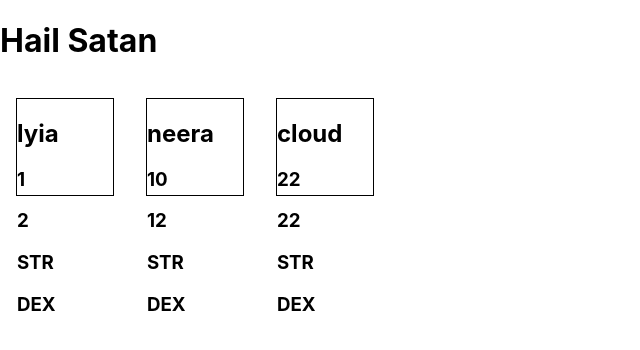
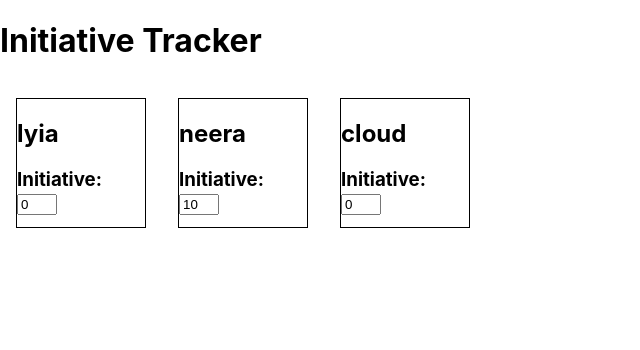
Before and after one commit to billbaincodes/dnd5e-initiative-tracker, a React (Create React App) app: page / in a window 1280 px wide. Shown: the top 350 px of the page, without its empty margins (0-640 px from the left). Built offline with nearby package versions, Linux system fonts and the light colour scheme.

Commit message:
Create tracker component, set init

```diff
--- a/src/App.css
+++ b/src/App.css
@@ -7,14 +7,19 @@
 }
 
 .character-card {
-  width: 6rem;
-  height: 6rem;
+  width: 8rem;
+  height: 8rem;
   border: 1px solid black;
   transition: 1s;
   margin: 1rem;
+  overflow: hidden;
 }
 
-.character-card:active {
+.character-card:hover {
   height: 14rem;
   width: 14rem;
 }
+
+input {
+  width: 2rem;
+}
--- a/src/App.js
+++ b/src/App.js
@@ -1,26 +1,15 @@
 import React from "react";
 import "./App.css";
-import CharacterCard from "./components/CharacterCard.js";
+import Tracker from "./components/Tracker.js"
 
 function App() {
-
-  let characterData = [
-    { name: "lyia", HP: 1, AC: 2, Dex: 3, Str: 4, Int: 5 },
-    { name: "neera", HP: 10, AC: 12, Dex: 12, Str: 16, Int: 19 },
-    { name: "cloud", HP: 22, AC: 22, Dex: 22, Str: 22, Int: 22 }
-  ];
 
   return (
     <div className="app">
       <header>
-        <h1>Hail Satan</h1>
+        <h1>Initiative Tracker</h1>
       </header>
-      <div className="character-list">
-
-        {characterData.map(character => <CharacterCard data={character} />
-        )}
-
-      </div>
+      <Tracker />
     </div>
   );
 }
--- a/src/components/CharacterCard.js
+++ b/src/components/CharacterCard.js
@@ -1,15 +1,16 @@
 import React from 'react'
 
-const Component = ({ data }) => {
+const CharacterCard = ({ data, initSetter, key }) => {
+
+
   return(
     <div className="character-card">
       <h2>{data.name}</h2>
-      <h3>{data.HP}</h3>
-      <h3>{data.AC}</h3>
+      <h3>Initiative: <input id={data.id} onChange={(event) => initSetter(event)} value={data.init}></input></h3>
       <h3>STR</h3>
       <h3>DEX</h3>
     </div>
   )
 }
 
-export default Component
+export default CharacterCard
--- /dev/null
+++ b/src/components/Tracker.js
@@ -0,0 +1,55 @@
+import React, { Component } from "react";
+import CharacterCard from "./CharacterCard.js";
+
+class Tracker extends Component {
+
+  state = {
+    characterData: [
+      { id: 1, name: "lyia", HP: 1, init: 0 },
+      { id: 2, name: "neera", HP: 10, init: 10 },
+      { id: 3, name: "cloud", HP: 22, init: 0 }
+    ],
+    counter: 0
+  }
+
+  componentDidMount(){
+
+  }
+
+  initSorter = () => {
+
+  }
+
+  initSetter = (event) => {
+
+    let newList = this.state.characterData.map(character => {
+      console.log(character.id)
+      if (character.id === parseInt(event.target.id)) {
+        console.log("found a bitch")
+        character.init = event.target.value
+      }
+
+      return character
+    })
+
+    console.log(newList)
+
+    this.setState({characterData : newList})
+
+
+  }
+
+
+
+  render() {
+    return (
+      <div className="character-list">
+        {this.state.characterData.map(character => (
+          <CharacterCard key={character.id} initSetter={this.initSetter} data={character} />
+        ))}
+      </div>
+    );
+  }
+}
+
+export default Tracker;
```
